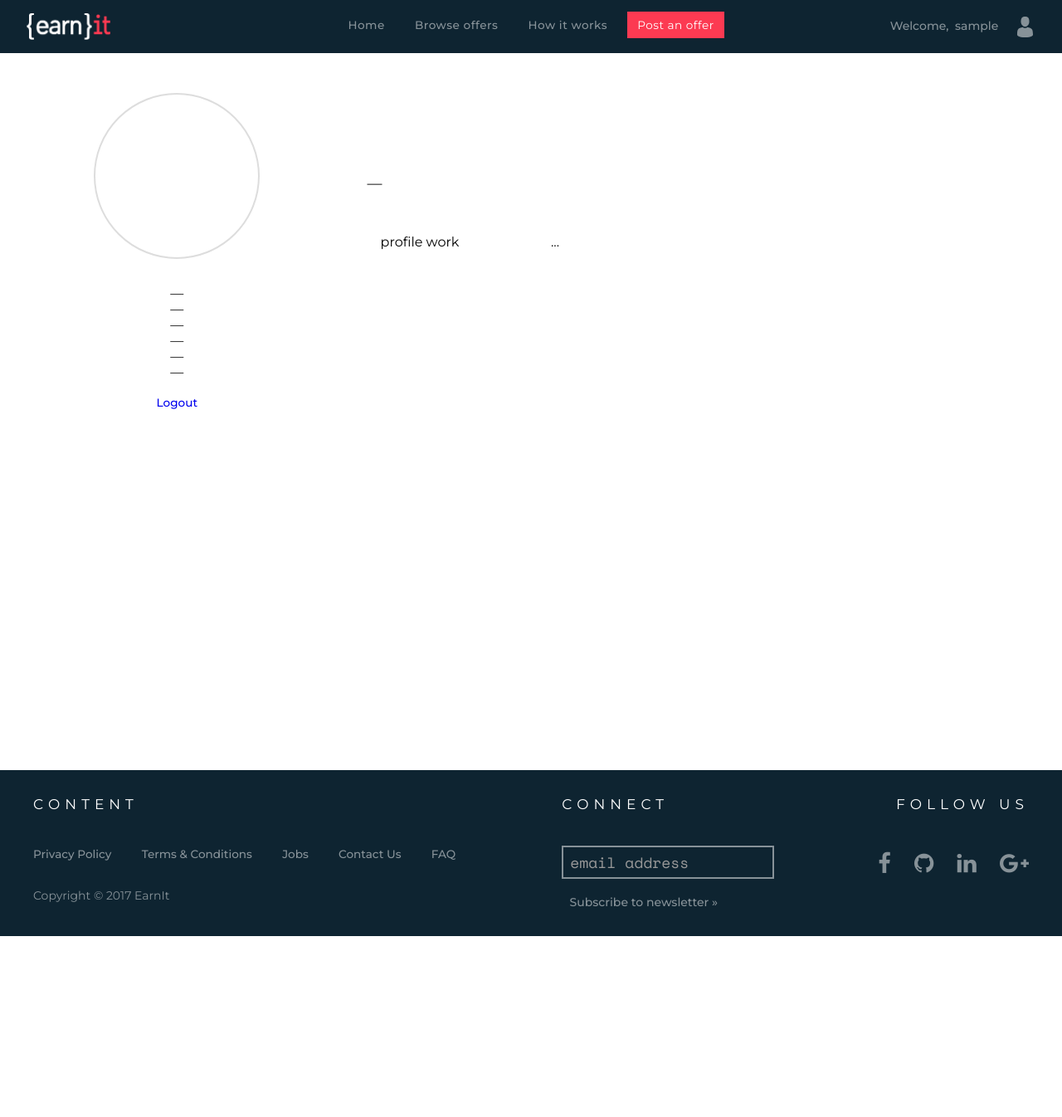
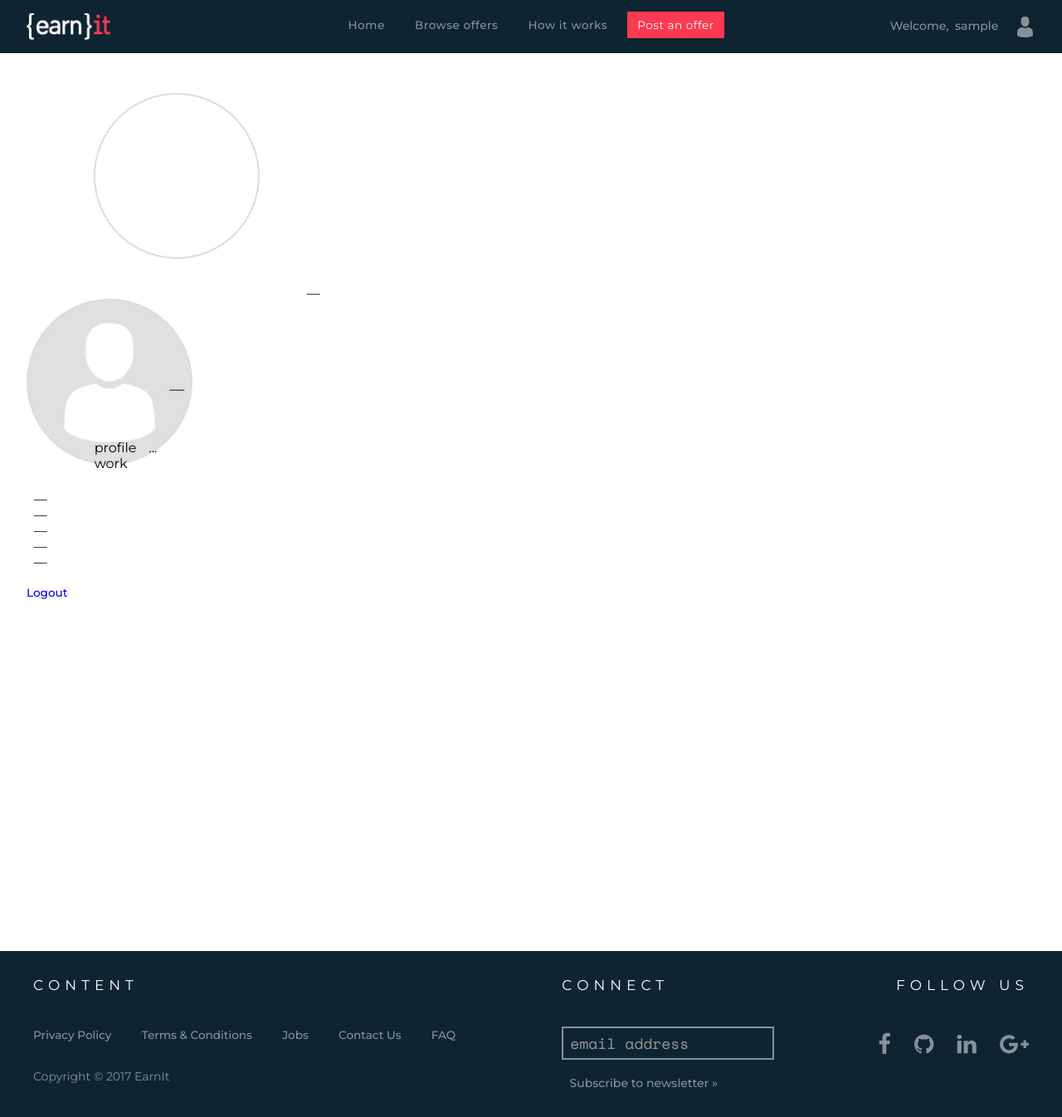
Before and after one commit to myelonka/earnit, a PHP site: page /profile.php in a window 1280 px wide. Shown: the whole page at 83% size. Before the commit the page ends 1128 px from the top, so only its background shows below. Run offline with PHP 8.4, Linux system fonts and the light colour scheme; a user stored in the database is signed in; data comes from the database, SQL or seed files in the repository; data that the repository does not hold is empty; some libraries are stand-ins or nearby versions.

Commit message:
Revert "profile"
This reverts commit 180df27297e4c1d889e3a108db0ac5c79a6e8d1e.

```diff
--- a/profile.php
+++ b/profile.php
@@ -43,6 +43,9 @@
 					<div class="col-4" id="profile-info">
 					<div id="avatar" style="background-image: url(' <?php echo $qrow['avatar'] ?> ')"></div>
 					&mdash;
+					<div class="col-2" id="profile-info">
+					<div id="avatar"></div>
+
 					<span><p><?php echo $qrow['bio'] ?></p></span>
 					&mdash;
 					<span><p><?php echo $qrow['country'] ?></p></span>
```
